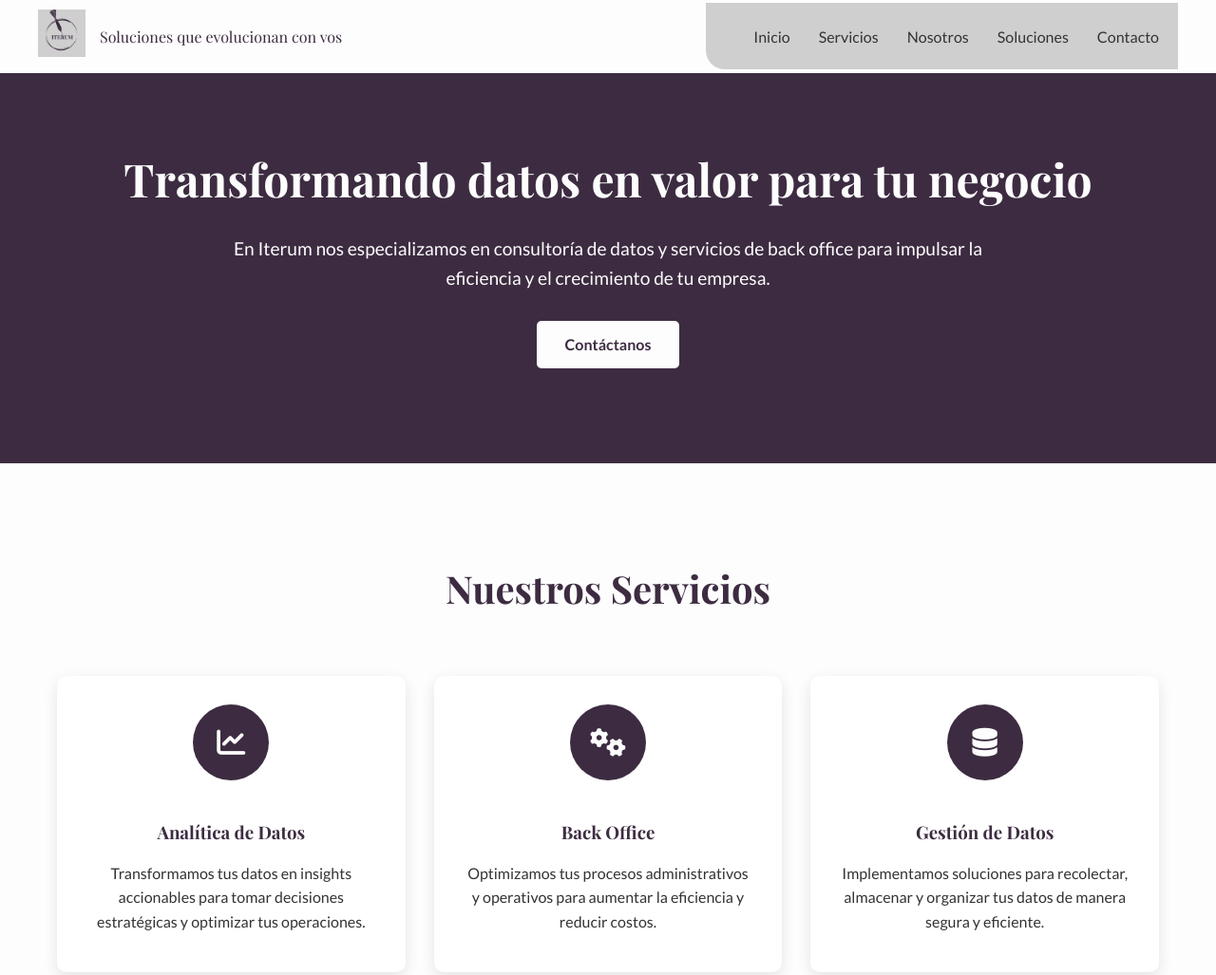
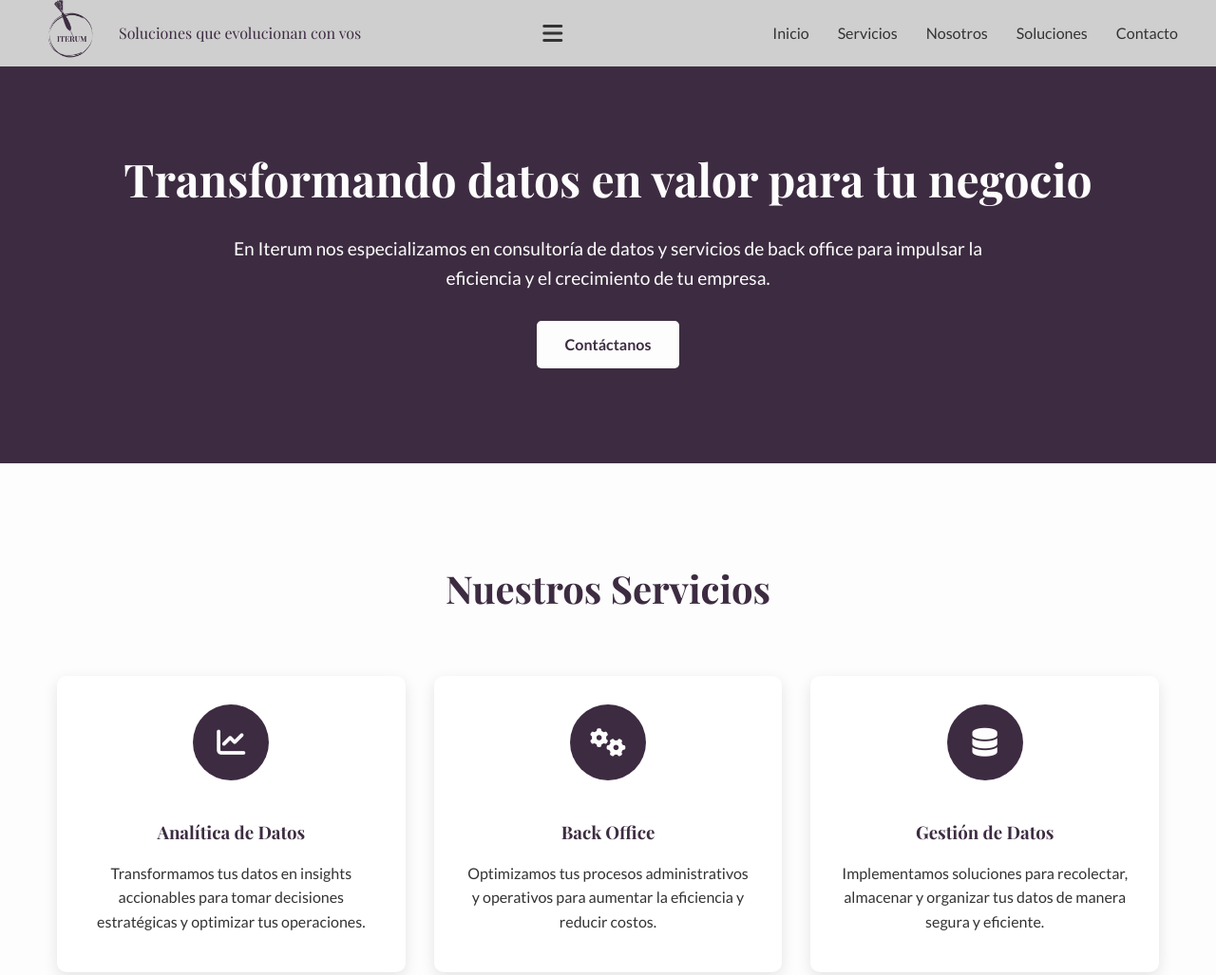
Before and after one commit to jazmoresco1/iterum, a plain HTML site: page index.html in a window 1280 px wide. Shown: the top 1027 px of the page at 95% size. Drawn offline with nearby package versions, Linux system fonts and the light colour scheme.

Commit message:
index.html

```diff
--- a/index.html
+++ b/index.html
@@ -14,6 +14,7 @@
             --secondary-color: #CFCFCF;
             --white-color: #FDFDFD;
             --box-shadow: 0 5px 15px rgba(0, 0, 0, 0.1);
+            --menu-height: 70px; /* Variable para la altura del menú */
         }
 
         * {
@@ -42,7 +43,7 @@
 
         /* Header */
         header {
-            background-color: var(--white-color);
+            background-color: var(--secondary-color);
             box-shadow: var(--box-shadow);
             position: fixed;
             width: 100%;
@@ -55,16 +56,19 @@
             justify-content: space-between;
             align-items: center;
             padding: 0;
+            height: var(--menu-height);
         }
 
         .logo-container {
             display: flex;
             align-items: center;
+            height: var(--menu-height);
         }
 
         .logo {
-            height: 70px; /* Ajustado para que coincida con la altura del menú */
-            padding: 10px 0;
+            height: 100%; /* Hará que el logo ocupe toda la altura disponible */
+            max-height: var(--menu-height);
+            display: block;
         }
 
         .slogan {
@@ -77,11 +81,9 @@
         .nav-links {
             display: flex;
             list-style: none;
-            height: 70px;
-            background-color: var(--secondary-color);
+            height: var(--menu-height);
             align-items: center;
-            padding: 0 20px;
-            border-radius: 0 0 0 20px;
+            padding: 0;
         }
 
         .nav-links li {
@@ -103,6 +105,9 @@
             display: none;
             font-size: 24px;
             cursor: pointer;
+            height: var(--menu-height);
+            display: flex;
+            align-items: center;
         }
 
         /* Hero Section */
@@ -428,25 +433,18 @@
                 padding: 0 15px;
             }
 
-            .logo-container {
-                display: flex;
-                align-items: center;
-                padding: 10px 0;
-            }
-
             .slogan {
                 display: none; /* Oculta el slogan en dispositivos móviles */
             }
 
             .menu-toggle {
-                display: block;
-                padding: 20px 0;
+                display: flex;
             }
 
             .nav-links {
                 display: none;
                 position: absolute;
-                top: 70px;
+                top: var(--menu-height);
                 left: 0;
                 width: 100%;
                 background-color: var(--secondary-color);
@@ -454,7 +452,6 @@
                 text-align: center;
                 box-shadow: 0 5px 10px rgba(0, 0, 0, 0.1);
                 height: auto;
-                border-radius: 0;
             }
 
             .nav-links.active {
```
